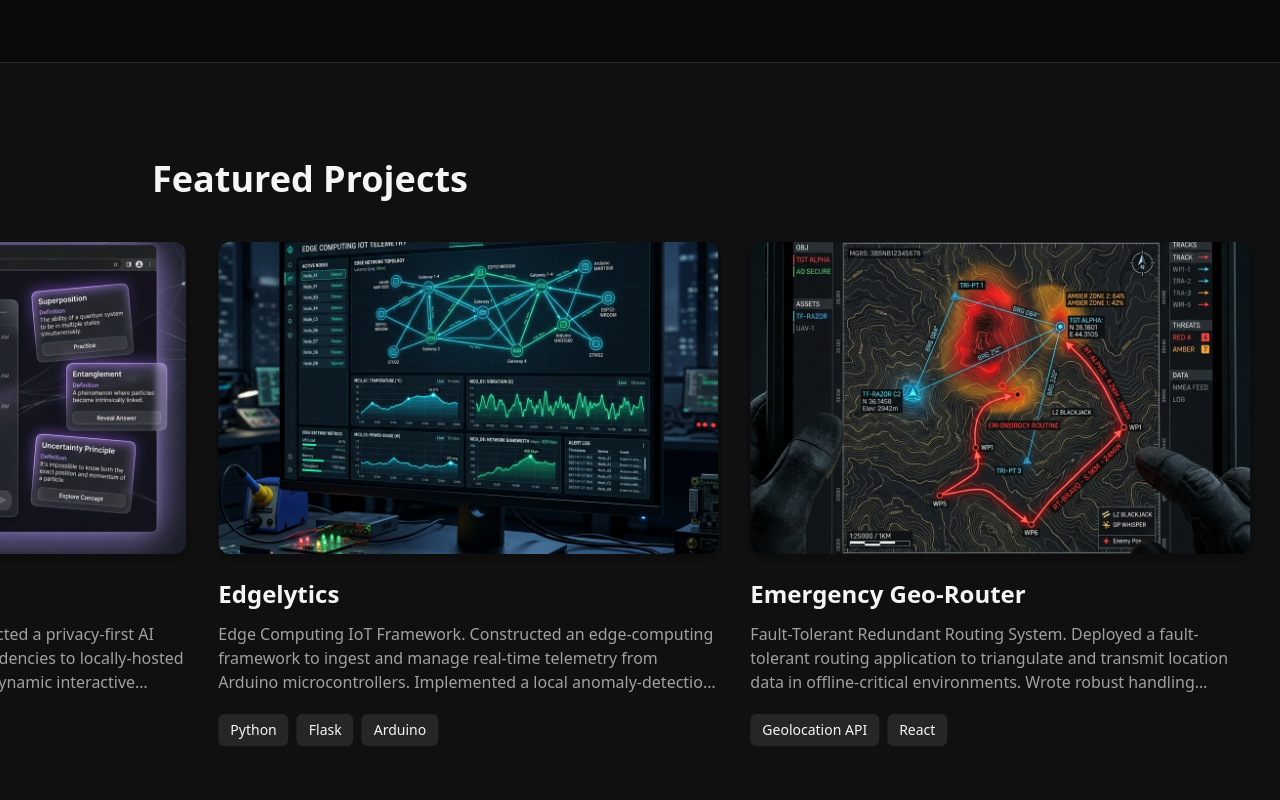
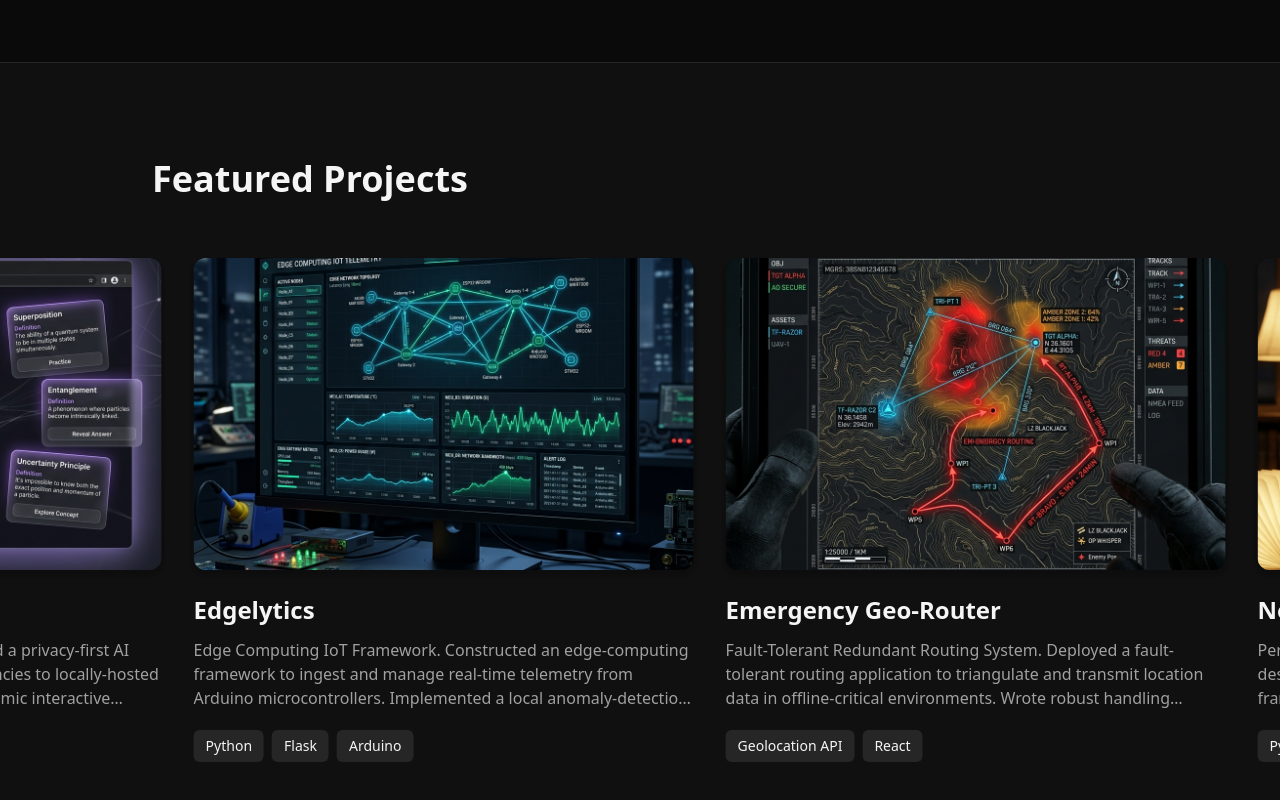
Before and after one commit to allenchandev25-del/allenchandev_portfolio, a React (Vite) app: page / in a window 1280 px wide. Shown: the part 1635-2435 px from the top of the page. Built offline with nearby package versions, Linux system fonts and the light colour scheme.

Commit message:
Update App.tsx

```diff
--- a/src/App.tsx
+++ b/src/App.tsx
@@ -60,10 +60,10 @@ const FeaturedProjects = () => {
   return (
     <section id="projects" ref={targetRef} className="relative h-[300vh]">
       <div className="sticky top-0 flex h-screen items-center overflow-hidden bg-neutral-50 dark:bg-neutral-900/50 border-y border-neutral-200 dark:border-neutral-800">
-        <div className="absolute top-24 left-0 right-0 max-w-5xl mx-auto px-6 z-10">
+        <div className="absolute top-24 left-0 right-0 max-w-5xl mx-auto px-6 z-10 w-full">
            <h2 className="text-3xl md:text-4xl font-bold">Featured Projects</h2>
         </div>
-        <motion.div style={{ x }} className="flex gap-8 px-6 md:px-12 pt-16 w-max">
+        <motion.div style={{ x }} className="flex gap-8 pl-6 lg:pl-[calc(50vw-512px+1.5rem)] pr-6 lg:pr-[calc(50vw-512px+1.5rem)] pt-24 w-max">
           {works.map((work, idx) => (
             <div
               key={idx}
```
